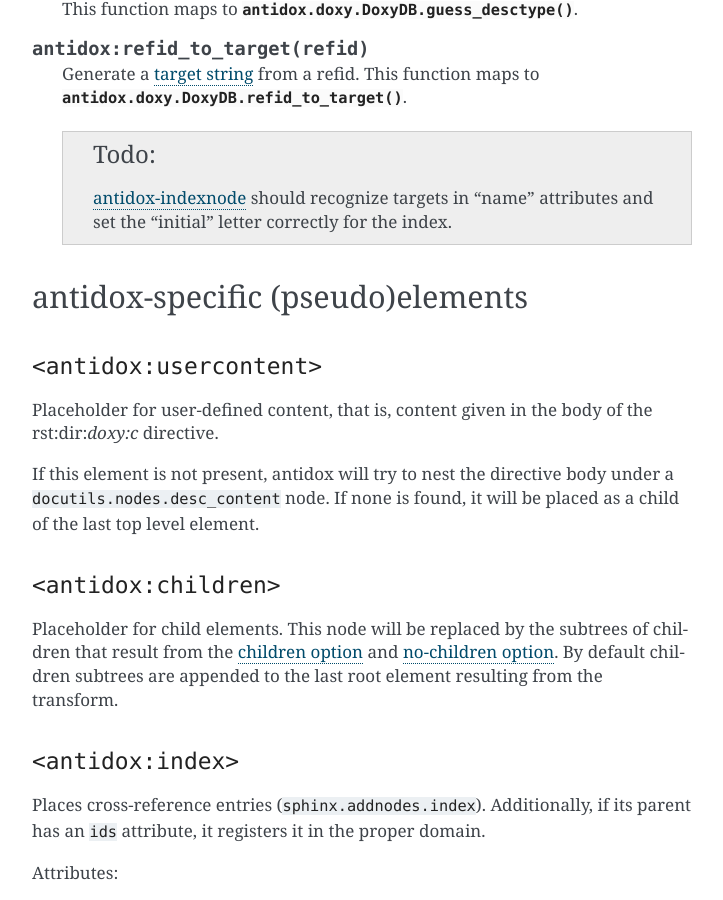
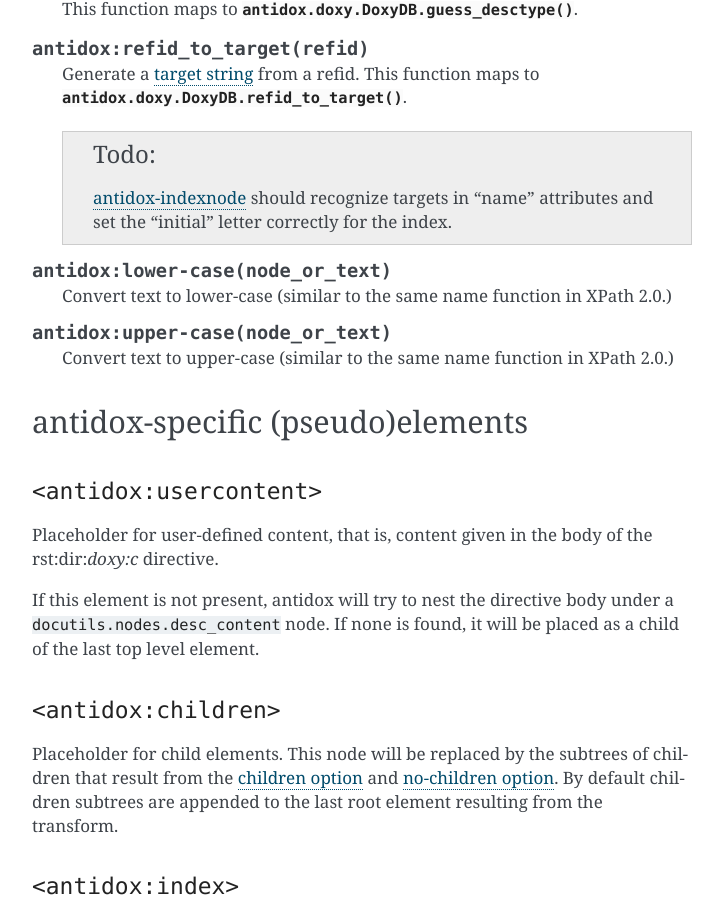
Before and after one commit to jcarrano/antidox, a Sphinx documentation site: the page built from doc/source/templating.rst, in a window 1280 px wide and 900 px high, scrolled down 1995 px. Shown: the whole window, without its empty margins (388-1111 px from the left). Built offline with Sphinx 7.4.7, drawn with Linux system fonts in a browser that asks for light colours.

Commit message:
Introduce XPath function to convert to upper/lower case.

```diff
--- a/doc/source/templating.rst
+++ b/doc/source/templating.rst
@@ -115,6 +115,16 @@ XPath extension functions
     the "initial" letter correctly for the index.
 
 
+.. xpath-func:: antidox:lower-case(node_or_text)
+
+  Convert text to lower-case (similar to the same name function in XPath 2.0.)
+
+
+.. xpath-func:: antidox:upper-case(node_or_text)
+
+  Convert text to upper-case (similar to the same name function in XPath 2.0.)
+
+
 antidox-specific (pseudo)elements
 ---------------------------------
 
```
Also changed, not shown: 2 other files.
